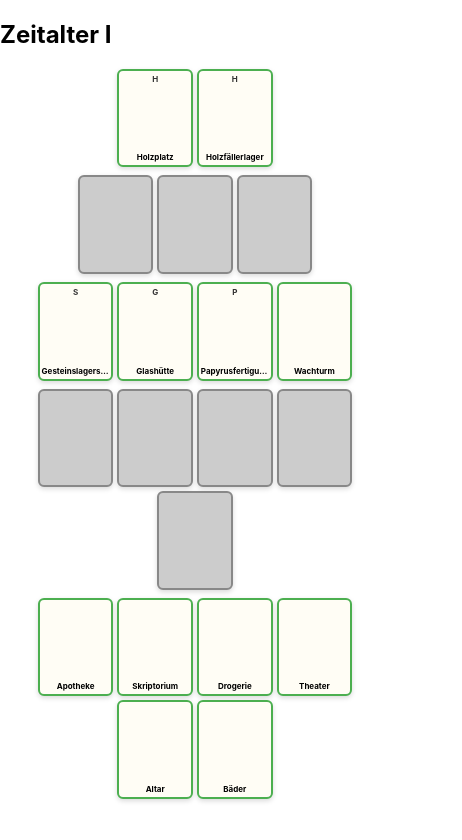
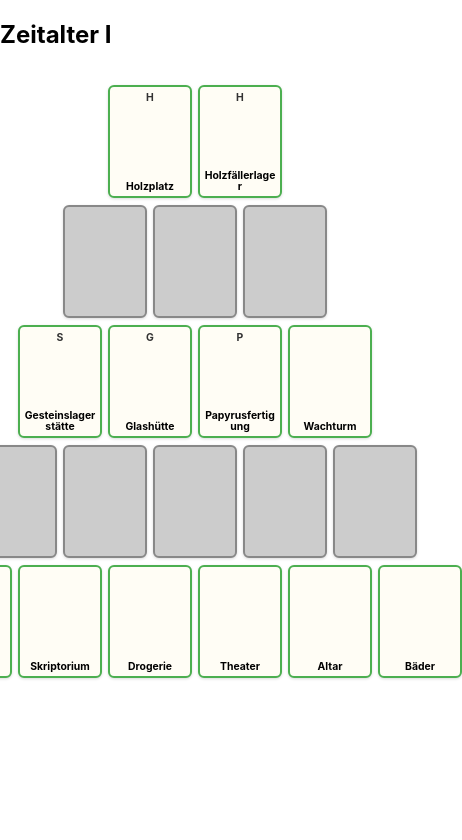
Before and after one commit to Tomimotmot/7wonder-gym, a React (Create React App) app in the folder duel-ui/: page / in a window 390 px wide. Shown: the top 840 px of the page, 462 px wide, since content can reach past the window. Built offline with nearby package versions, Linux system fonts and the light colour scheme.

Commit message:
KartenAuslageLayout.css aktualisieren

```diff
--- a/duel-ui/src/KartenAuslageLayout.css
+++ b/duel-ui/src/KartenAuslageLayout.css
@@ -2,37 +2,35 @@
   display: flex;
   flex-direction: column;
   align-items: center;
-  margin: 1rem auto;
-  gap: 0.6rem;
-  max-width: 100vw;
-  padding: 0 0.3rem;
+  gap: 0.4rem;
+  padding: 1rem;
 }
 
 .reihe {
   display: flex;
   justify-content: center;
-  flex-wrap: wrap;
-  gap: 0.3rem;
+  gap: 0.4rem;
 }
 
 .karte {
   width: 70px;
-  height: 95px;
+  height: 100px;
   border-radius: 6px;
   position: relative;
   display: flex;
   flex-direction: column;
-  justify-content: space-between;
+  justify-content: center;
   align-items: center;
   font-weight: bold;
-  font-size: 0.65rem;
+  font-size: 0.7rem;
   text-align: center;
   transition: all 0.3s ease;
-  box-shadow: 0 2px 5px rgba(0, 0, 0, 0.15);
+  box-shadow: 0 1px 3px rgba(0, 0, 0, 0.15);
   background-color: #f3f3f3;
   color: #333;
   padding: 0.3rem;
   cursor: pointer;
+  word-break: break-word;
   overflow: hidden;
 }
 
@@ -58,58 +56,18 @@
 }
 
 .karte-produziert {
-  font-size: 0.6rem;
-  font-weight: bold;
-  color: #333;
+  font-size: 0.65rem;
   position: absolute;
-  top: 3px;
+  top: 4px;
 }
 
 .kartenname {
-  font-size: 0.55rem;
+  font-size: 0.65rem;
   padding: 0 0.2rem;
-  color: #000;
-  white-space: nowrap;
-  text-overflow: ellipsis;
-  overflow: hidden;
   text-align: center;
   position: absolute;
-  bottom: 3px;
-  width: 90%;
+  bottom: 4px;
+  color: #000;
+  white-space: normal;
+  line-height: 1.1;
 }
-
-.belohnung {
-  margin-top: 0.8rem;
-  font-size: 1rem;
-  text-align: center;
-}
-
-/* Mobile extra feinjustiert */
-@media (max-width: 500px) {
-  .karte {
-    width: 62px;
-    height: 85px;
-    font-size: 0.6rem;
-  }
-
-  .kartenname {
-    font-size: 0.5rem;
-    width: 95%;
-  }
-
-  .karte-produziert {
-    font-size: 0.5rem;
-  }
-
-  .karten-auslage {
-    gap: 0.5rem;
-  }
-
-  .reihe {
-    gap: 0.25rem;
-  }
-
-  .belohnung {
-    font-size: 0.9rem;
-  }
-}
```
